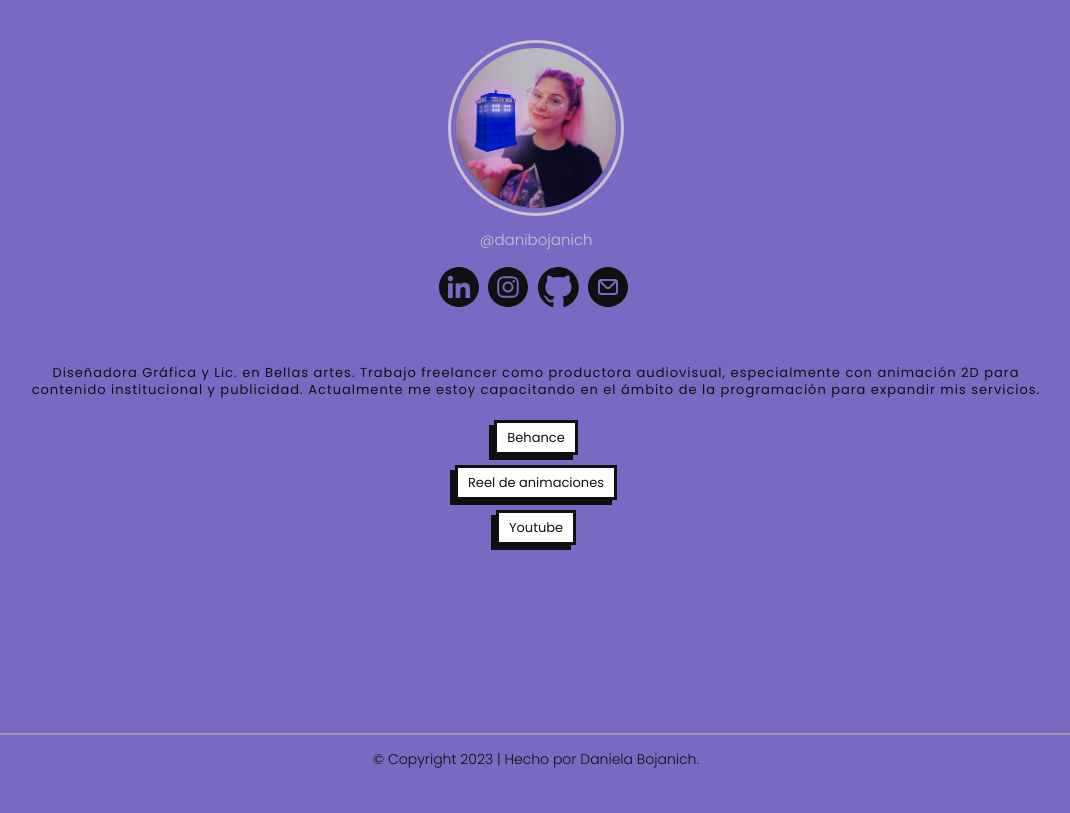
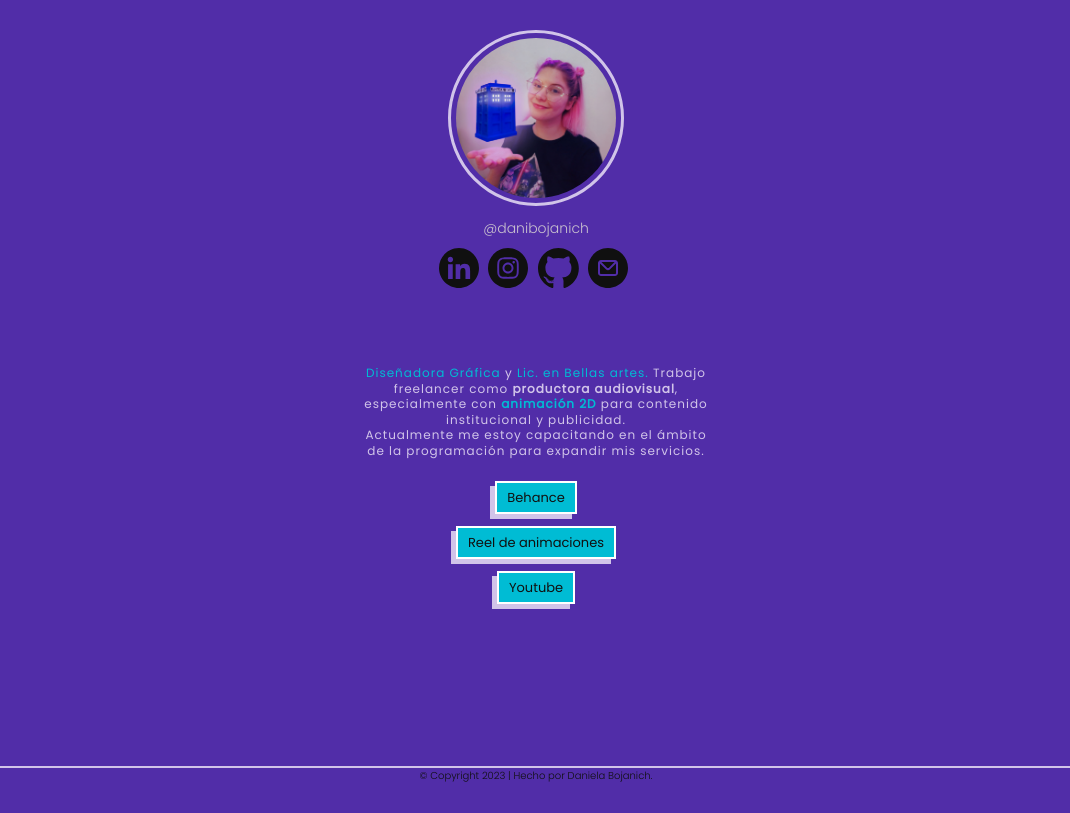
Before and after one commit to daniBojanich/enlaces, a plain HTML site: page index.html in a window 1280 px wide. Shown: the whole page, without its empty margins (104-1174 px from the left). Drawn offline with Linux system fonts and the light colour scheme.

Commit message:
correcciones 01

```diff
--- a/index.html
+++ b/index.html
@@ -33,19 +33,17 @@
 
 <body>
     <header>
+        <a href="index.html"><img src="img/foto tardis-standard-width-1080px-gigapixel.jpg" alt="fotografía" class="logo"></a>
+        <h1>@danibojanich</h1>
         <nav>
-            <a href="index.html"><img src="img/foto tardis-standard-width-1080px-gigapixel.jpg" alt="fotografía" class="logo"></a>
-            <p>@danibojanich</p>
-            <ul>
-                <li><a href="https://www.linkedin.com/in/danielabojanich/"><img src="img/linkedin.svg" alt="" class="imgBtn"></a></li>
-                <li><a href="https://www.instagram.com/danibojanich/"><img src="img/instagram.svg" alt=""class="imgBtn"></a></li>
-                <li><a href="https://github.com/daniBojanich"><img src="img/github.svg" alt="" class="imgBtn"></a></li>
-                <li><a href="mailto:danielabojanich@gmail.com"><img src="img/mail.svg" alt="" class="imgBtn"></a></li>
-            </ul>
+            <a href="https://www.linkedin.com/in/danielabojanich/"><img src="img/linkedin.svg" alt="" class="imgBtn"></a>
+            <a href="https://www.instagram.com/danibojanich/"><img src="img/instagram.svg" alt=""class="imgBtn"></a>
+            <a href="https://github.com/daniBojanich"><img src="img/github.svg" alt="" class="imgBtn"></a>
+            <a href="mailto:danielabojanich@gmail.com"><img src="img/mail.svg" alt="" class="imgBtn"></a>
         </nav>
     </header>
         <section>
-            <p>Diseñadora Gráfica y Lic. en Bellas artes. Trabajo freelancer como productora audiovisual, especialmente con animación 2D para contenido institucional y publicidad. Actualmente me estoy capacitando en el ámbito de la programación para expandir mis servicios. </p>
+            <p><span>Diseñadora Gráfica</span> y <span>Lic. en Bellas artes.</span> Trabajo freelancer como <strong>productora audiovisual</strong>, especialmente con <span><strong>animación 2D</strong></span> para contenido institucional y publicidad. <br> Actualmente me estoy capacitando en el ámbito de la programación para expandir mis servicios. </p>
             <ul class="btn">
                 <li><a href="https://www.behance.net/danielabojanich">Behance</a></li>
                 <li><a href="https://www.youtube.com/watch?v=BZqMBvhXwig">Reel de animaciones</a></li>
@@ -53,18 +51,17 @@
             </ul>
         </section>
         <footer>
-        <hr>
         <p>&copy; Copyright 2023 | Hecho por Daniela Bojanich.</p>
         <!-- microformatos -->
-        <div itemscope itemtype="https://schema.org/Person">
-        <span class="oculto"><div itemprop="givenName">Daniela</div></span>
-        <span class="oculto"><div itemprop="familyName">Bojanich</div></span>
-        <span class="oculto"><div itemprop="birthDate">1991-12-18</div></span>
-        <span class="oculto"><div itemprop="homeLocation">Rosario, Santa fe, Argentina</div></span>
-        <span class="oculto"><div itemprop="birthPlace">Sáenz Peña, Chaco, Argentina</div></span>
-        <span class="oculto"><div itemprop="HasOccupation">Motion Grapher</div></span>
-        <span class="oculto"><div itemprop="jobTitle">Diseñadora gráfica</div></span>
-        <span class="oculto"><div itemprop="nationality">Argentina</div></span>
+        <div class="oculto" itemscope itemtype="https://schema.org/Person">
+        <span><div itemprop="givenName">Daniela</div></span>
+        <span><div itemprop="familyName">Bojanich</div></span>
+        <span><div itemprop="birthDate">1991-12-18</div></span>
+        <span><div itemprop="homeLocation">Rosario, Santa fe, Argentina</div></span>
+        <span><div itemprop="birthPlace">Sáenz Peña, Chaco, Argentina</div></span>
+        <span><div itemprop="HasOccupation">Motion Grapher</div></span>
+        <span><div itemprop="jobTitle">Diseñadora gráfica</div></span>
+        <span><div itemprop="nationality">Argentina</div></span>
         </footer>
 </body>
 </html>
--- a/style.css
+++ b/style.css
@@ -1,10 +1,11 @@
 body{
-    background-color: #7969c2;
+    height: 100vh;
+    background-color: #512DA8;
     margin: auto;
 text-align: center;
 font-family: "poppins";
 }
-nav{
+header{
     height: 45vh;
     text-align: center;
 }
@@ -14,12 +15,12 @@ nav{
     /* width: 20vw; */
     padding: 5px;
     border-radius: 50%;
-    border: 3px solid #c9c1cf;
-    margin-top:40px
+    border: 3px solid #D1C4E9;
+    margin-top:30px
 }
 
-nav p{
-    font-size: 15px;
+header h1{
+    font-size: 14px;
     color:#c9c1cf;
     font-weight: 300;
     margin-top: 5px;
@@ -27,33 +28,33 @@ nav p{
 .imgBtn{
     height: 40px;
 }
-nav ul{
-    text-align: center;
-    padding-inline-start: 0px;
-    /* esto  de padding-inline-start apareció en la consola, no se centraba y cuando lo pegué acá y le puse 0px se arregló pero no entendí que pasaba */
+.imgBtn:hover{
+    filter: brightness(2);
 }
-nav ul li {
-    display: inline-block;
-}
-nav ul li a{
+
+nav a{
     padding-right: 5px;
 }
 
 section{
-    width: 80vw;
+    width: 60vw;
+    max-width: 350px;
     height: 45vh;
     margin: auto;
     text-align: center;
 }
 section p{
-    color:#101010;
-    font-size: 13px;
+    color:#D1C4E9;
+    font-size: 12px;
     text-align: center;
     margin-bottom: 10px;
     margin-top: 5px;
     line-height: 1.3;
     letter-spacing: 1px;
     font-weight: 400;
+}
+section p span{
+    color: #00BCD4;
 }
 .btn{
 display: block;
@@ -69,15 +70,15 @@ padding-inline-start: 0px;
 .btn li a{
     color: #101010;
     text-decoration: none;
-    border: solid 3px;
-    border-color: #101010;
-    background-color: white;
+    border: solid 2.5px;
+    border-color: white;
+    background-color: #00BCD4;
     margin-bottom: 10px;
     padding-top: 5px;
     padding-bottom: 5px;
     padding-left: 10px;
     padding-right: 10px;
-    box-shadow: -5px 5px 0px 0px #101010;
+    box-shadow: -5px 5px 0px 0px #D1C4E9;
     font-size: 13px;
 }
 .btn li a:hover{
@@ -88,17 +89,20 @@ padding-inline-start: 0px;
     background-color: #101010;
     box-shadow: -5px 5px 0px 0px white;
 }
+
 footer{
-    height: 10vh
+    height: 4vh;
+    width: 100vw;
+    border-top: 2px solid #D1C4E9;
+    position: fixed;
+    bottom: 0;
 }
 
-footer hr {
-    border: 1px solid #a197a8;
-}
 footer p{
     color: #101010;
-    font-size: 14px;
+    font-size: 10px;
     font-weight: 300;
+    margin: 0 auto;
 }
 
 .oculto{
```
